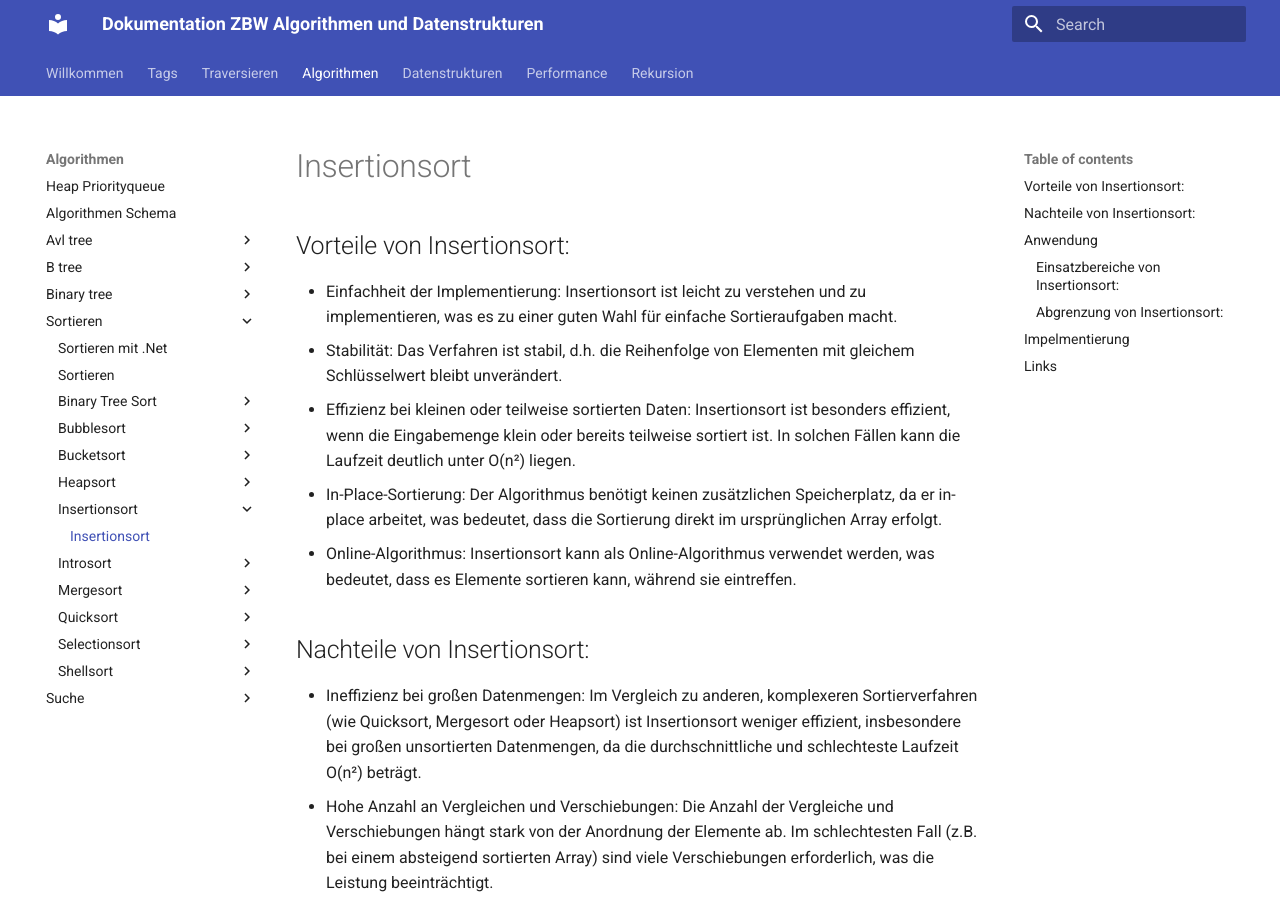
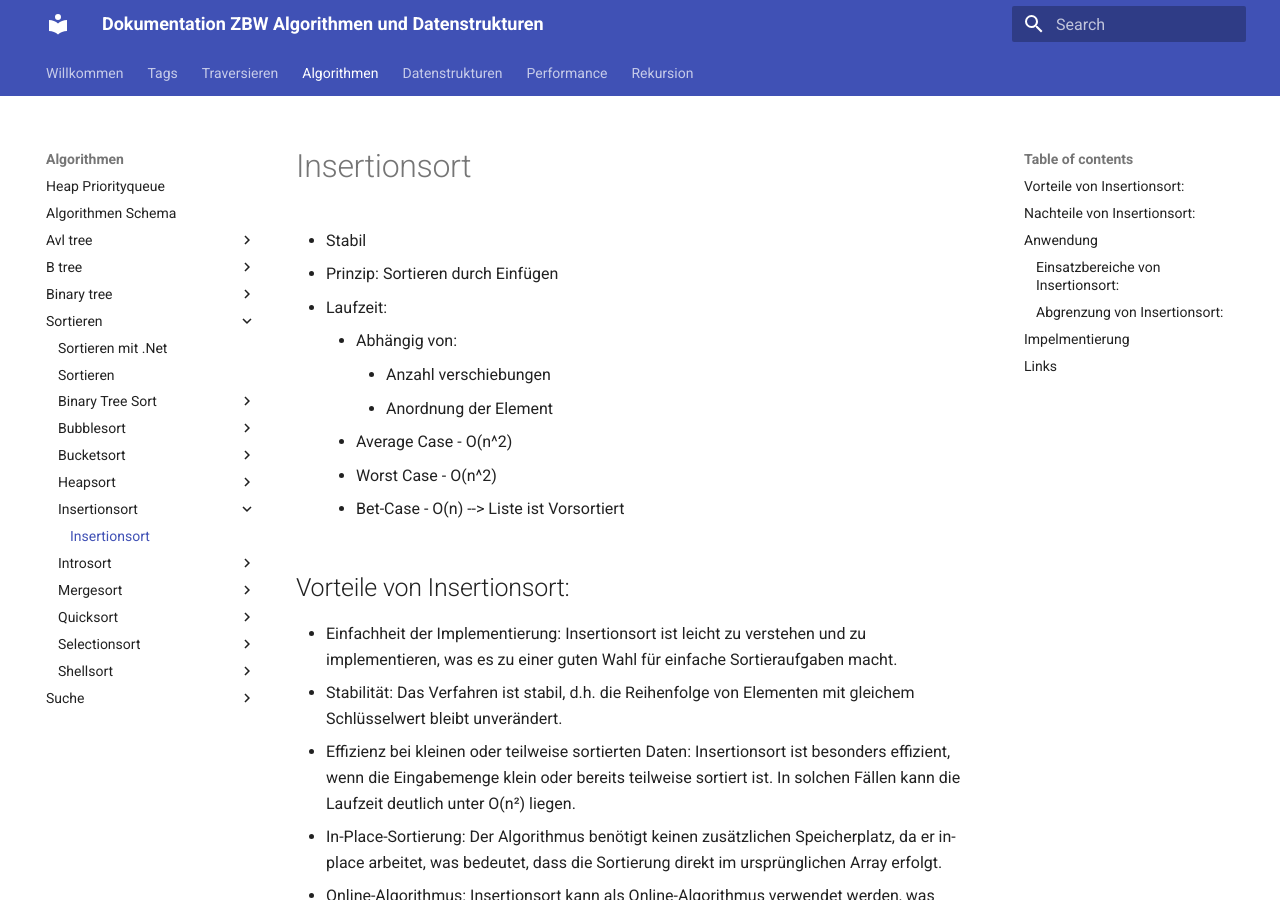
Before and after one commit to tsolenthaler/zbwAlgDs, an MkDocs documentation site: the page built from docs/algorithmen/sortieren/Insertionsort/Insertionsort.md, in a window 1280 px wide and 900 px high. Built offline with MkDocs 1.6.1 and Material for MkDocs 9.7.7, drawn with Linux system fonts in a browser that asks for light colours.

Commit message:
Enhance Bubblesort and Insertionsort documentation with runtime analysis and additional details

```diff
--- a/docs/algorithmen/sortieren/Insertionsort/Insertionsort.md
+++ b/docs/algorithmen/sortieren/Insertionsort/Insertionsort.md
@@ -1,4 +1,14 @@
 # Insertionsort
+
+* Stabil
+* Prinzip: Sortieren durch Einfügen
+* Laufzeit:
+    * Abhängig von:
+        * Anzahl verschiebungen
+        * Anordnung der Element
+    * Average Case - O(n^2)
+    * Worst Case - O(n^2)
+    * Bet-Case - O(n) --> Liste ist Vorsortiert
 
 ## Vorteile von Insertionsort:
 
```
Also changed, not shown: docs/algorithmen/sortieren/Bubblesort/Bubblesort.md (+9 -0 lines).
